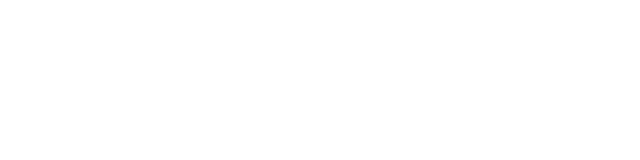
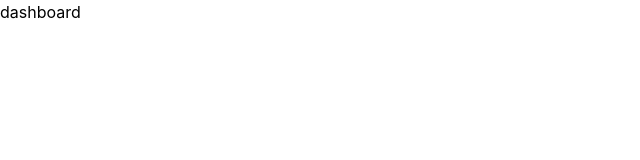
Before and after one commit to Danny4life/fintech.africa, a React (Vite) app: page /dashboard in a window 1280 px wide. Before the commit this address had no page. Shown: the top 160 px of the page, without its empty margins (0-640 px from the left). Built offline with nearby package versions, Linux system fonts and the light colour scheme.

Commit message:
add dashboard page

```diff
--- a/src/App.jsx
+++ b/src/App.jsx
@@ -1,4 +1,5 @@
 import { BrowserRouter, Route, Routes } from "react-router-dom"
+import Dashboard from "./pages/dashboard/Dashboard"
 import EmailVerification from "./pages/email-verification/EmailVerification"
 import Homepage from "./pages/landing-page/Homepage"
 import Login from "./pages/login/Login"
@@ -19,6 +20,7 @@
         <Route exact path="/login"  element={<Login />}/>
         <Route exact path="/password-reset"  element={<PasswordReset />}/>
         <Route exact path="/password-reset-verification"  element={<PasswordResetVerification />}/>
+        <Route exact path="/dashboard"  element={<Dashboard />}/>
       </Routes>
       </BrowserRouter>
 
--- a/src/component/landing-page-navbar/LandingPageNavbar.jsx
+++ b/src/component/landing-page-navbar/LandingPageNavbar.jsx
@@ -26,7 +26,7 @@
                         <Link to="/" className="contact">
                             <li>Contact Us</li>
                         </Link>
-                        <Link to="/" className="login">
+                        <Link to="/login" className="login">
                             <li>Login</li>
                         </Link>
                         <Link to="/signup" className="account">
--- /dev/null
+++ b/src/pages/dashboard/Dashboard.jsx
@@ -0,0 +1,9 @@
+const Dashboard = () => {
+    return (
+        <div>
+            dashboard
+        </div>
+     );
+}
+
+export default Dashboard;
--- a/src/pages/login/Login.jsx
+++ b/src/pages/login/Login.jsx
@@ -1,10 +1,10 @@
-import { Link, useNavigate } from "react-router-dom";
+import { Link } from "react-router-dom";
 import img from "../../assets/signup-image.jpg";
 
 
 const Login = () => {
 
-    const navigate = useNavigate();
+    // const navigate = useNavigate();
     return (
         <section>
              <section className="lg:flex">
@@ -59,7 +59,7 @@
                             <button
                             className="w-[20rem] mb-8
                             text-base font-bold text-[#FFFFFF] leading-4 lg:w-[24.688rem] h-[3rem] bg-[#4361EE] rounded-md py-2 px-2"
-                            onClick={() => navigate("#")}
+
                             >
                                 Login
                             </button>
```
